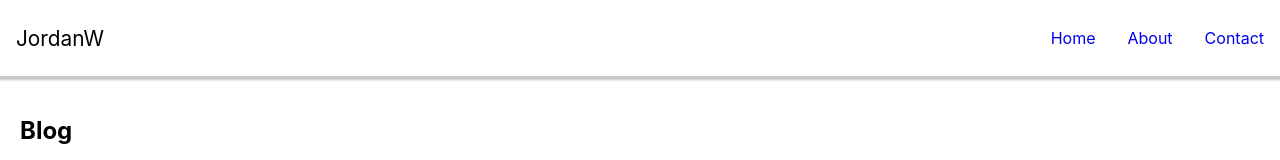
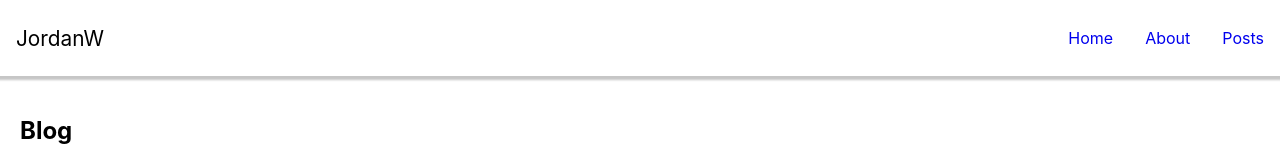
Before and after one commit to JordanWalker28/MyWebsite, a React (Create React App) app in the folder my-website/: page /posts/1 in a window 1280 px wide. Shown: the top 160 px of the page. Built offline with nearby package versions, Linux system fonts and the light colour scheme; the HTML template or start-up script is replaced by a standard one.

Commit message:
Added Links To Nav

```diff
--- a/my-website/src/components/Navbar.js
+++ b/my-website/src/components/Navbar.js
@@ -39,13 +39,13 @@
       >
         <ul>
           <li>
-            <a href="/home">Home</a>
+            <Link to="/">Home</Link>
           </li>
           <li>
-            <a href="/about">About</a>
+            <Link to="/about">About</Link>
           </li>
           <li>
-            <a href="/contact">Contact</a>
+            <Link to="/posts">Posts</Link>
           </li>
         </ul>
       </div>
```
